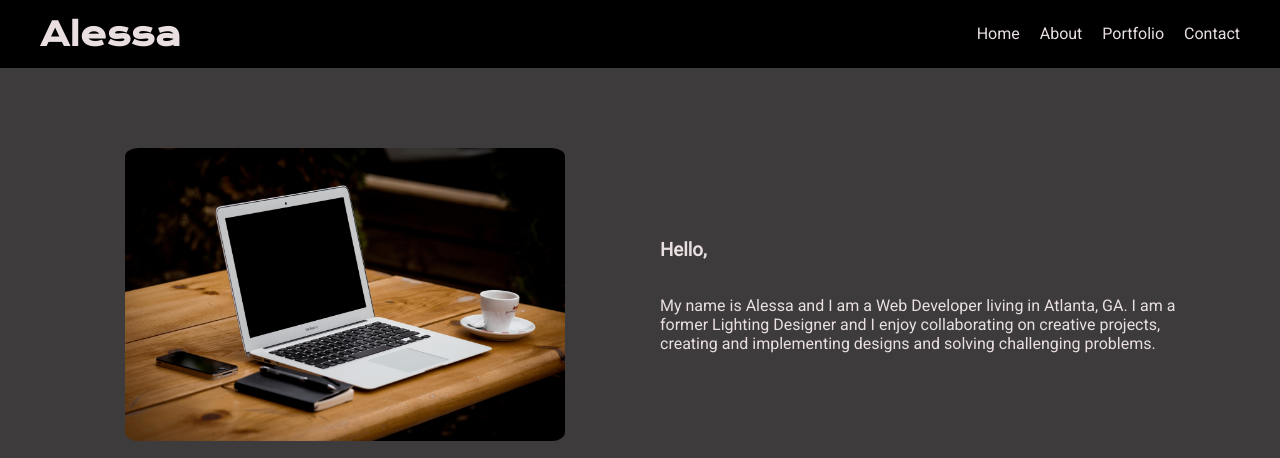
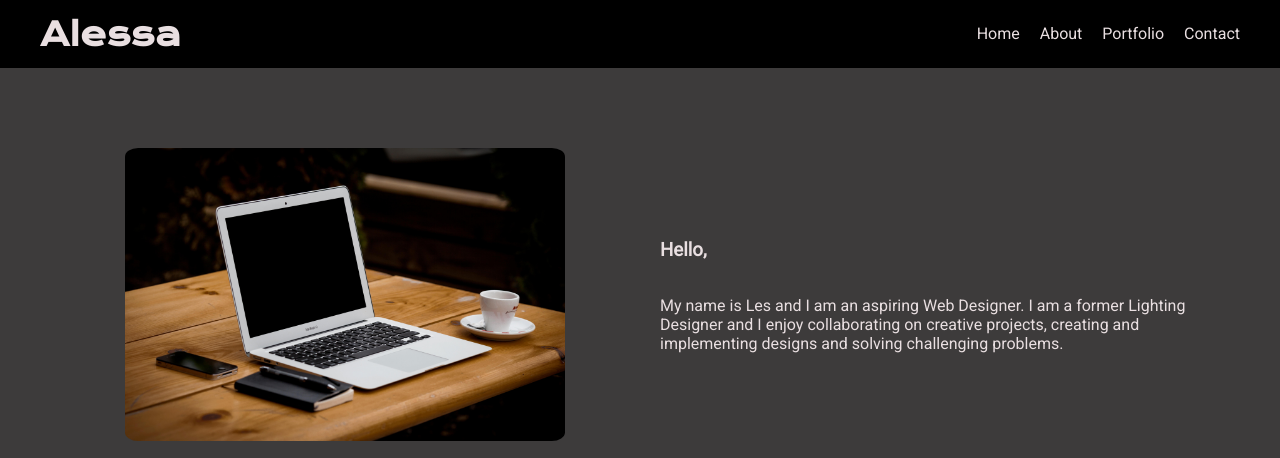
Before and after one commit to alessa-ixchel/Portfolio, a plain HTML site: page index.html in a window 1280 px wide. Shown: the top 458 px of the page. Drawn offline with nearby package versions, Linux system fonts and the light colour scheme.

Commit message:
Update index.html

```diff
--- a/index.html
+++ b/index.html
@@ -30,7 +30,7 @@
         </div>
         <div class="item par" id="home">
             <h3>Hello,</h3>
-            <p>My name is Alessa and I am a Web Developer living in Atlanta, GA. I am a former Lighting Designer and I enjoy     collaborating on creative projects, creating and implementing designs and solving challenging problems.</p>
+            <p>My name is Les and I am an aspiring Web Designer. I am a former Lighting Designer and I enjoy     collaborating on creative projects, creating and implementing designs and solving challenging problems.</p>
         </div>
        </div>
 
```
